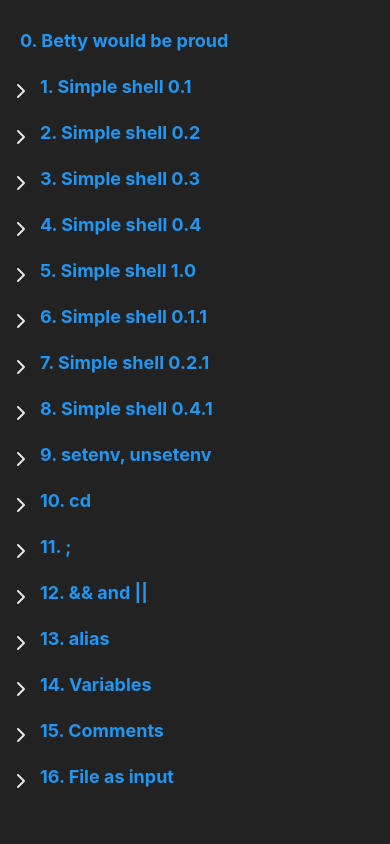
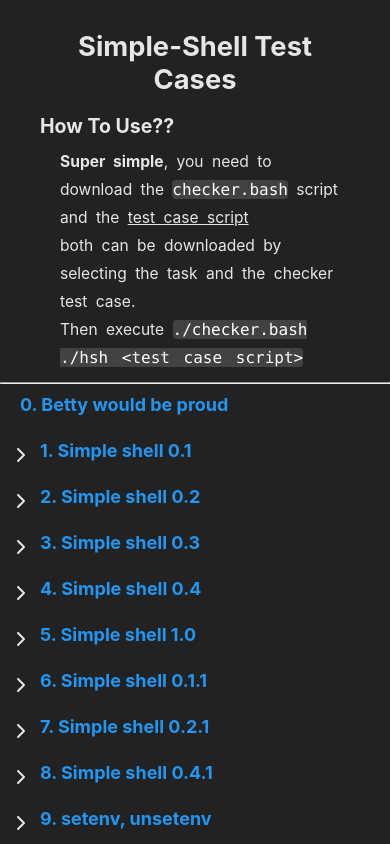
Before and after one commit to Davenchy/simple_shell_tests, a React (Create React App) app: page / in a window 390 px wide. Built offline with nearby package versions, Linux system fonts and the light colour scheme.

Commit message:
add help section in home screen

```diff
--- a/src/App.css
+++ b/src/App.css
@@ -38,6 +38,16 @@ ul > li {
 .list-item * {
 	display: inline-block;
 	padding: 0 5px;
+}
+
+.help {
+	padding: 10px 40px;
+}
+
+.help p {
+	padding-left: 20px;
+	line-height: 28px;
+	word-spacing: 4px;
 }
 
 @media only screen and (max-width: 600px) {
@@ -83,4 +93,18 @@ ul > li {
 	.file {
 		padding: 5px 0;
 	}
+
+	.help h1 {
+		font-size: 7vw;
+		margin-bottom: 18px;
+	}
+
+	.help h2 {
+		font-size: 5vw;
+		margin-bottom: 10px;
+	}
+
+	.help p {
+		font-size: 4vw;
+	}
 }
--- a/src/App.js
+++ b/src/App.js
@@ -51,6 +51,21 @@ function App() {
   return (
 	<CodeViewerProvider>
     <div className='tasks'>
+			<div className='help'>
+					<center>
+					<h1>Simple-Shell Test Cases</h1>
+					</center>
+			<h2>How To Use??</h2>
+			<p>
+				<span style={{fontWeight: "bold"}}>Super simple</span>,
+					you need to download the <code>checker.bash</code> script
+					and the <u>test case script</u><br />
+					both can be downloaded
+					by selecting the task and the checker test case.<br />
+					Then execute <code>./checker.bash ./hsh {"<test case script>"}</code>
+			</p>
+			</div>
+				<hr />
 			<ul>
 				{data.map(
 					(obj, i) => <Task key={`task-${i}`} {...obj.correction} index={i} />
```
